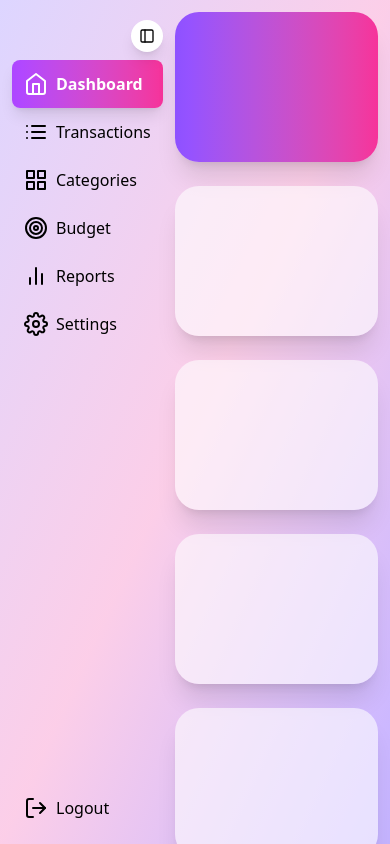
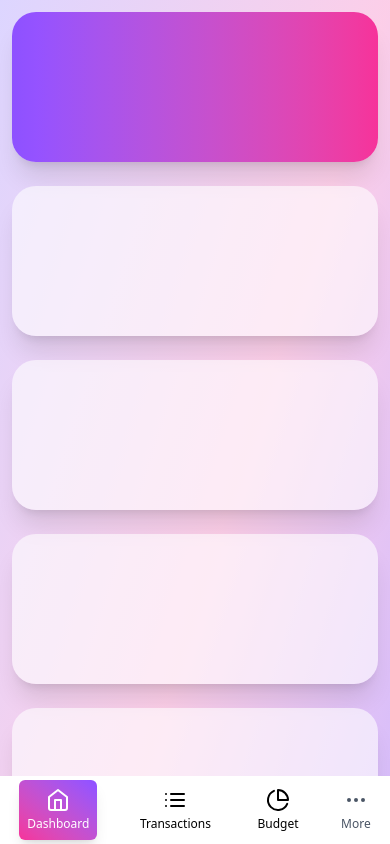
Before and after one commit to MilaKropeczka/Dashboard---, a Next.js app: page /dashboard in a window 390 px wide. Shown: the top 844 px of the page. Built offline with nearby package versions, Linux system fonts and the light colour scheme.

Commit message:
feat: mobile nav

```diff
--- a/src/app/dashboard/layout.tsx
+++ b/src/app/dashboard/layout.tsx
@@ -5,14 +5,17 @@ import {
 	FiHome,
 	FiBarChart2,
 	FiSettings,
+	FiGrid,
+	FiPieChart,
+	FiList,
+	FiMoreHorizontal,
+	FiX,
+	FiLogOut,
 	FiSidebar,
-	FiLogOut,
-	FiList,
-	FiGrid,
-	FiTarget,
 } from 'react-icons/fi';
 import { signOut } from 'next-auth/react';
 import { useRouter, usePathname } from 'next/navigation';
+import { gradients } from '@/lib/colors';
 
 export default function RootLayout({
 	children,
@@ -21,55 +24,77 @@ export default function RootLayout({
 }) {
 	const [collapsed, setCollapsed] = useState(false);
 	const [loggingOut, setLoggingOut] = useState(false);
+	const [open, setOpen] = useState(false);
 	const router = useRouter();
 	const pathname = usePathname();
 
-	const menuItems = [
-		{
-			icon: <FiHome size={24} />,
-			label: 'Dashboard',
-			active: false,
-			path: '/dashboard',
-		},
+	const bottomMenu = [
+		{ icon: <FiHome size={24} />, label: 'Dashboard', path: '/dashboard' },
 		{
 			icon: <FiList size={24} />,
 			label: 'Transactions',
-			active: true,
 			path: '/dashboard/transactions',
 		},
 		{
+			icon: <FiPieChart size={24} />,
+			label: 'Budget',
+			path: '/dashboard/budget',
+		},
+	];
+
+	const sideMenu = [
+		{
 			icon: <FiGrid size={24} />,
 			label: 'Categories',
-			active: false,
 			path: '/dashboard/categories',
-		},
-		{
-			icon: <FiTarget size={24} />,
-			label: 'Budget',
-			active: false,
-			path: '/dashboard/budget',
 		},
 		{
 			icon: <FiBarChart2 size={24} />,
 			label: 'Reports',
-			active: false,
 			path: '/dashboard/reports',
 		},
 		{
 			icon: <FiSettings size={24} />,
 			label: 'Settings',
-			active: false,
 			path: '/dashboard/settings',
 		},
+		{
+			icon: (
+				<FiLogOut
+					className='transition-all duration-300 group-hover:text-red-500 text-red-700'
+					size={24}
+				/>
+			),
+			label: 'Logout',
+			action: async () => {
+				setLoggingOut(true);
+				try {
+					await signOut({ redirect: true, callbackUrl: '/login' });
+				} catch {
+					setLoggingOut(false);
+				}
+			},
+		},
 	];
+
+	const menuItems = [
+		...bottomMenu,
+		...sideMenu.filter((item) => item.label !== 'Logout'),
+	];
+
+	const buttonClasses = (isActive: boolean, collapsed: boolean) =>
+		`flex gap-2 p-3 w-full rounded-lg cursor-pointer transition-all duration-300 ${
+			collapsed ? 'justify-center' : ''
+		} ${
+			isActive
+				? `bg-gradient-to-r ${gradients.activeButton} text-white shadow-lg`
+				: 'hover:text-gray-700'
+		}`;
 
 	async function handleLogout() {
 		setLoggingOut(true);
 		try {
-			await signOut({
-				redirect: true,
-				callbackUrl: '/login',
-			});
+			await signOut({ redirect: true, callbackUrl: '/login' });
 		} catch (err) {
 			console.log(err);
 			setLoggingOut(false);
@@ -79,8 +104,8 @@ export default function RootLayout({
 	return (
 		<>
 			<nav
-				className={`flex flex-col justify-between transition-all duration-300 ${
-					collapsed ? 'w-16' : 'w-68'
+				className={`hidden md:flex flex-col justify-between transition-all duration-300 ${
+					collapsed ? 'w-16' : 'w-64'
 				}`}>
 				<div className='w-full flex flex-col'>
 					<div className='w-full flex flex-col relative h-12'>
@@ -88,10 +113,7 @@ export default function RootLayout({
 							onClick={() => setCollapsed(!collapsed)}
 							initial={false}
 							animate={{ left: collapsed ? '75%' : '100%' }}
-							transition={{
-								duration: 0.3,
-								ease: 'easeInOut',
-							}}
+							transition={{ duration: 0.3, ease: 'easeInOut' }}
 							className='absolute top-1/2 -translate-y-1/2 -translate-x-full p-2 rounded-full bg-white shadow-lg hover:bg-gray-50 cursor-pointer'>
 							<FiSidebar />
 						</motion.button>
@@ -102,14 +124,8 @@ export default function RootLayout({
 						return (
 							<button
 								key={i}
-								className={`flex gap-2 p-3 w-full rounded-lg cursor-pointer transition
-    ${collapsed && 'justify-center'}
-    ${
-		isActive
-			? 'bg-gradient-to-r from-purple-500 to-pink-500 text-white font-semibold shadow-lg hover:opacity-90 active:scale-95'
-			: 'hover:text-gray-700'
-	}`}
-								onClick={() => router.push(item.path)}>
+								onClick={() => router.push(item.path as string)}
+								className={buttonClasses(isActive, collapsed)}>
 								{item.icon}
 								{!collapsed && <span>{item.label}</span>}
 							</button>
@@ -120,15 +136,97 @@ export default function RootLayout({
 				<button
 					onClick={handleLogout}
 					disabled={loggingOut}
-					className={`flex gap-2 p-3 w-full rounded-lg cursor-pointer transition hover:text-red-600
-						${collapsed ? 'justify-center' : ''}`}>
+					className={`flex gap-2 p-3 w-full rounded-lg cursor-pointer transition-all duration-300 hover:text-red-600 ${
+						collapsed && 'justify-center'
+					}`}>
 					<FiLogOut size={24} />
 					{!collapsed && (
 						<span>{loggingOut ? 'Logging out...' : 'Logout'}</span>
 					)}
 				</button>
 			</nav>
-			<main className='flex flex-row w-full gap-4'>{children}</main>
+
+			<nav className='md:hidden fixed bottom-0 left-0 right-0 bg-white z-50 flex justify-around'>
+				{bottomMenu.map((item, i) => {
+					const isActive = pathname === item.path;
+					return (
+						<motion.button
+							key={i}
+							onClick={() => router.push(item.path)}
+							initial={{ scale: 1 }}
+							whileTap={{ scale: 0.9 }}
+							className={`cursor-pointer flex flex-col items-center justify-center transition-all m-1 py-2 px-1 ${
+								isActive &&
+								`bg-gradient-to-bl ${gradients.activeButton} text-white rounded-md shadow-lg px-2 sm:px-4`
+							}`}>
+							{item.icon}
+							<span className='text-xs mt-1'>{item.label}</span>
+						</motion.button>
+					);
+				})}
+
+				<button
+					onClick={() => setOpen((isOpen) => !isOpen)}
+					className={`cursor-pointer flex flex-col items-center justify-center m-1 py-2 transition-all ${
+						sideMenu.some((item) => item.path === pathname)
+							? `bg-gradient-to-bl ${gradients.activeButton} px-4 text-white rounded-md shadow-lg`
+							: 'text-gray-600 hover:text-gray-800'
+					}`}>
+					<FiMoreHorizontal size={24} />
+					<span className='text-xs mt-1'>More</span>
+				</button>
+			</nav>
+
+			<motion.nav
+				className={`fixed inset-0 z-40 bg-black/30 backdrop-blur md:hidden flex`}
+				initial={{ opacity: 0 }}
+				animate={{ opacity: open ? 1 : 0 }}
+				transition={{ duration: 0.3 }}
+				onClick={() => setOpen(false)}>
+				<div
+					className='w-64 bg-white h-full p-1'
+					onClick={(e) => e.stopPropagation()}>
+					<button
+						onClick={() => setOpen(false)}
+						className='cursor-pointer absolute top-2 right-2 p-2 rounded-full hover:bg-gray-100 transition-all duration-300'>
+						<FiX size={24} />
+					</button>
+
+					{sideMenu.map((item, i) => {
+						const isActive = pathname === item.path;
+						return (
+							<button
+								key={i}
+								onClick={async () => {
+									if (item.path) router.push(item.path);
+									if (item.action) await item.action();
+									setOpen(false);
+								}}
+								className={`group flex w-full rounded-md items-center gap-4 py-3 my-1 px-3 cursor-pointer transition-all duration-300 hover:bg-gray-100 ${
+									isActive &&
+									`bg-gradient-to-bl ${gradients.activeButton} text-white shadow-md`
+								}`}>
+								{item.icon}
+								<span
+									className={`transition-all duration-300 ${
+										item.label === 'Logout' &&
+										'group-hover:text-red-500 text-red-700'
+									}`}>
+									{`${item.label}${
+										item.label === 'Logout' && loggingOut
+											? '...'
+											: ''
+									}`}
+								</span>
+							</button>
+						);
+					})}
+				</div>
+			</motion.nav>
+
+			<main className='flex flex-col md:flex-row w-full gap-4'>
+				{children}
+			</main>
 		</>
 	);
 }
--- a/src/app/layout.tsx
+++ b/src/app/layout.tsx
@@ -10,7 +10,7 @@ export default function RootLayout({
 	return (
 		<html lang='pl'>
 			<body
-				className={`flex h-screen gap-3 p-3 bg-gradient-to-br ${gradients.background}`}>
+				className={`flex h-full min-h-screen gap-3 p-3 bg-gradient-to-br ${gradients.background}`}>
 				{children}
 			</body>
 		</html>
```
